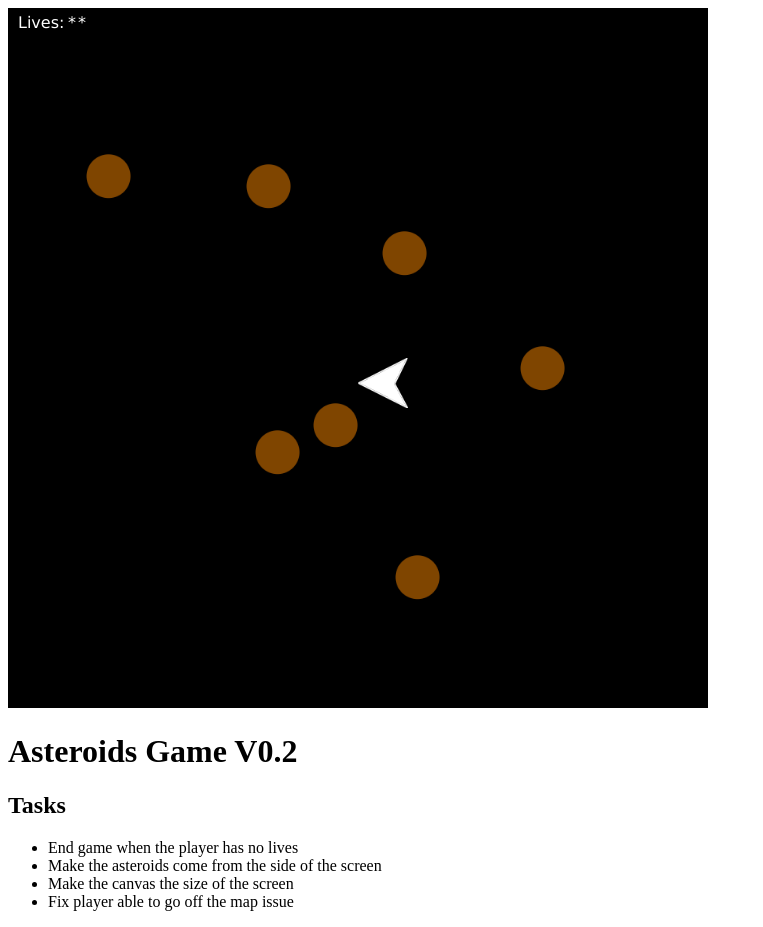
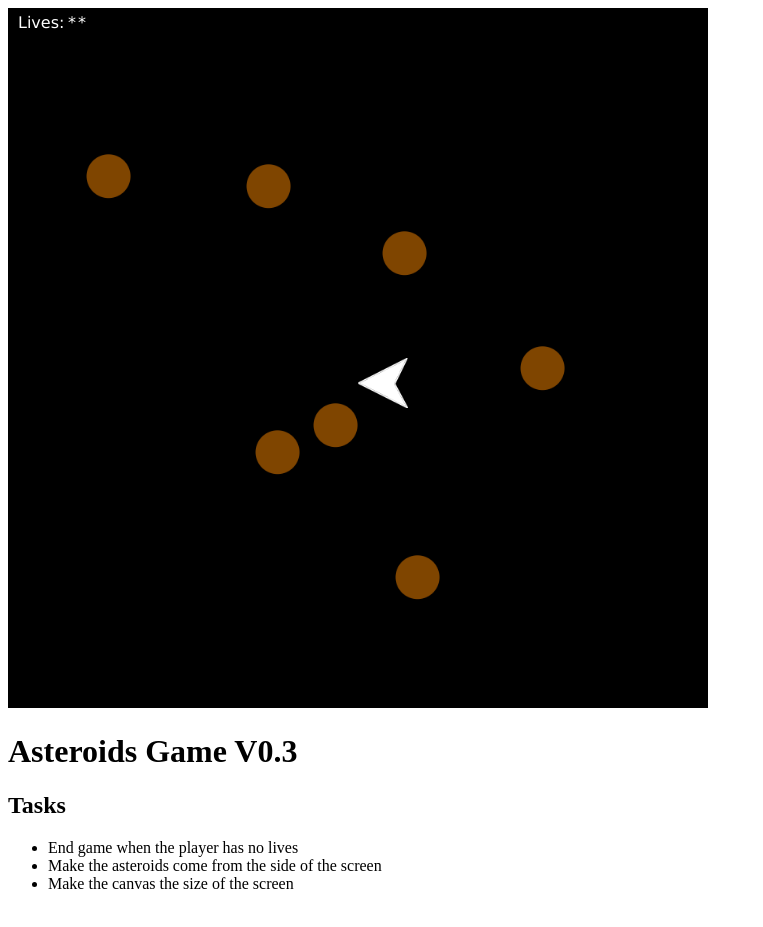
Before and after one commit to redemptive/js-asteroids, a plain HTML site: page index.html in a window 1280 px wide. Shown: the whole page, without its empty margins (0-763 px from the left). Drawn offline with nearby package versions, Linux system fonts and the light colour scheme.

Commit message:
Edited tasks on the HTML page

```diff
--- a/index.html
+++ b/index.html
@@ -6,13 +6,12 @@
 	<script type="text/javascript" src="js/app.js"></script>
 </head>
 <body>
-	<h1>Asteroids Game V0.2</h1>
+	<h1>Asteroids Game V0.3</h1>
 	<h2>Tasks</h2>
 	<ul>
 		<li>End game when the player has no lives</li>
 		<li>Make the asteroids come from the side of the screen</li>
 		<li>Make the canvas the size of the screen</li>
-		<li>Fix player able to go off the map issue</li>
 	</ul>
 </body>
 </html>
```
